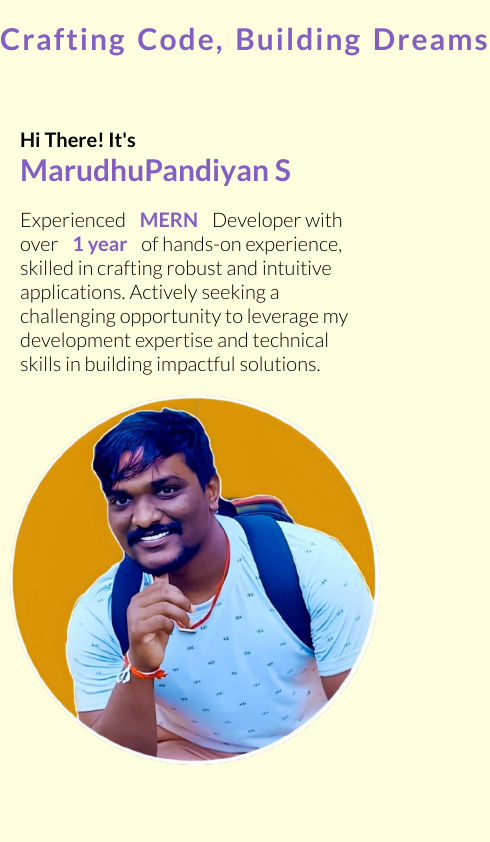
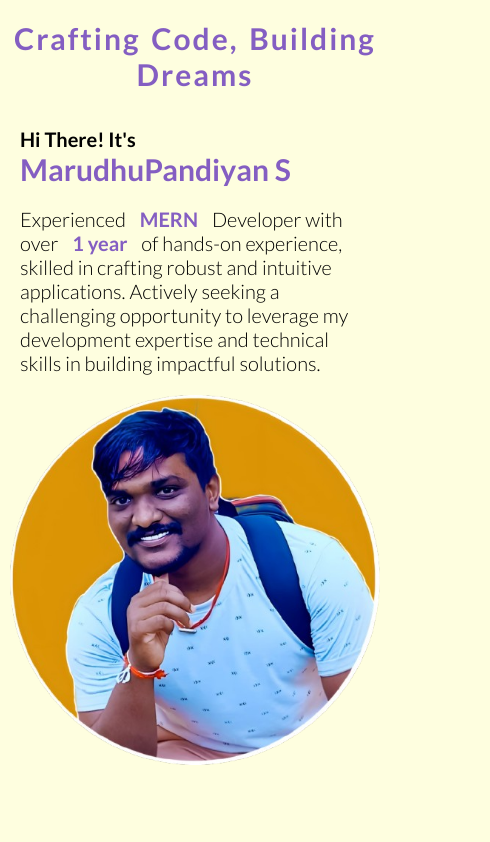
Before and after one commit to AngelMarudhu/marudhuportfolio, a React (Create React App) app: page / in a window 390 px wide. Shown: the top 842 px of the page, 490 px wide, since content can reach past the window. Built offline with nearby package versions, Linux system fonts and the light colour scheme.

Commit message:
optimize

```diff
--- a/src/Container/Main.js
+++ b/src/Container/Main.js
@@ -8,27 +8,11 @@ const Main = () => {
   const ref = React.useRef(null);
   const isInView = useInView(ref, { once: true });
   const text = "MarudhuPandiyan S";
-  const headline = "Crafting Code, Building Dreams";
+  // const headline = "";
 
   return (
     <section className="top">
-      <h2 className="top_heading">
-        <AnimatePresence>
-          {headline.split("").map((char, i) => (
-            <motion.span
-              ref={ref}
-              key={i}
-              initial={{ opacity: 0, x: -1 }}
-              animate={isInView ? { opacity: 1, x: 0 } : {}}
-              exit="hidden"
-              transition={{ duration: 0.5, delay: i * 0.06 }}
-              className="text-xl text-center sm:text-4xl font-bold tracking-tighter md:text-6xl md:leading-[4rem]"
-            >
-              {char === " " ? <span>&nbsp;</span> : char}
-            </motion.span>
-          ))}
-        </AnimatePresence>
-      </h2>
+      <h2 className="top_heading"> Crafting Code, Building Dreams</h2>
 
       <div className="hero">
         <div className="hero_intro">
```
